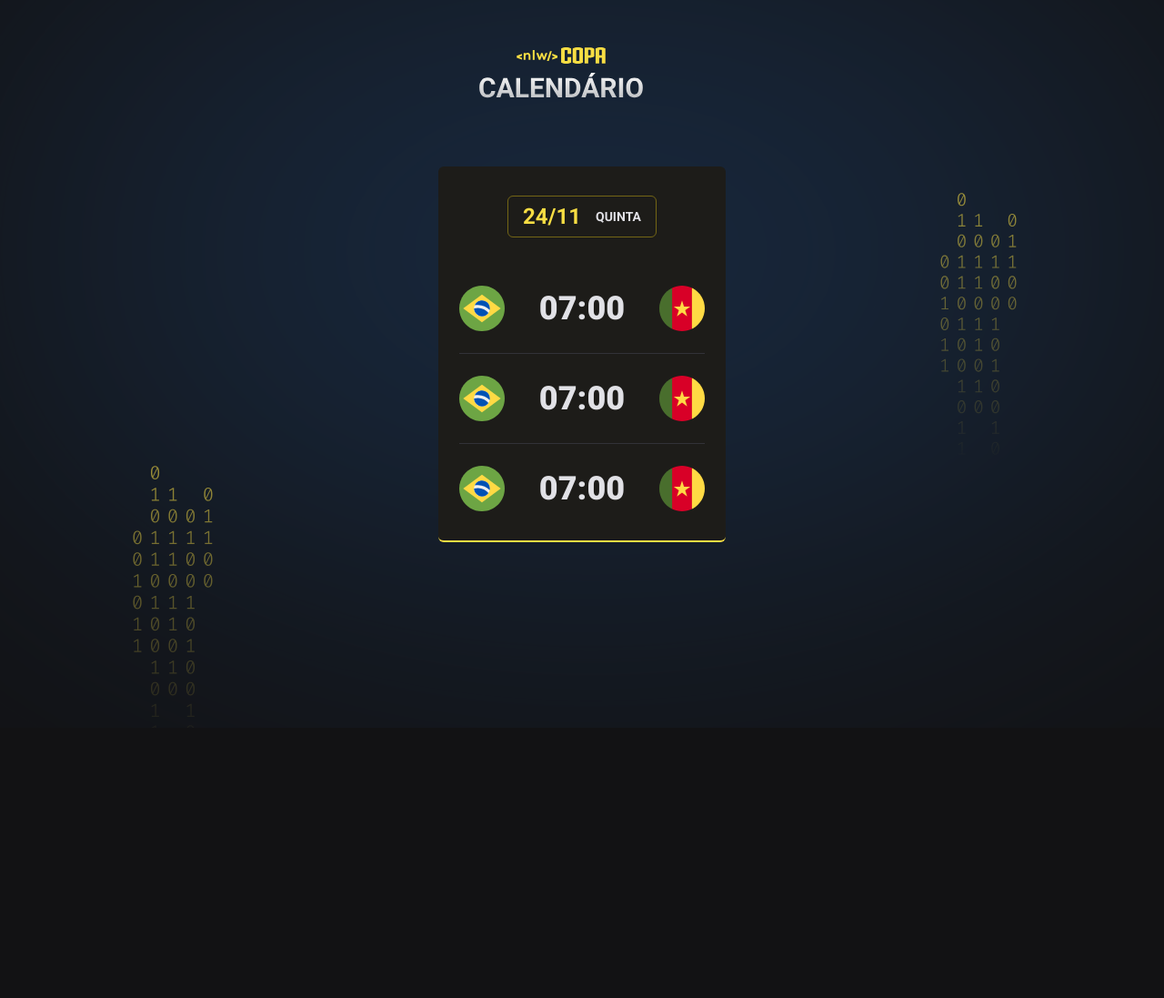
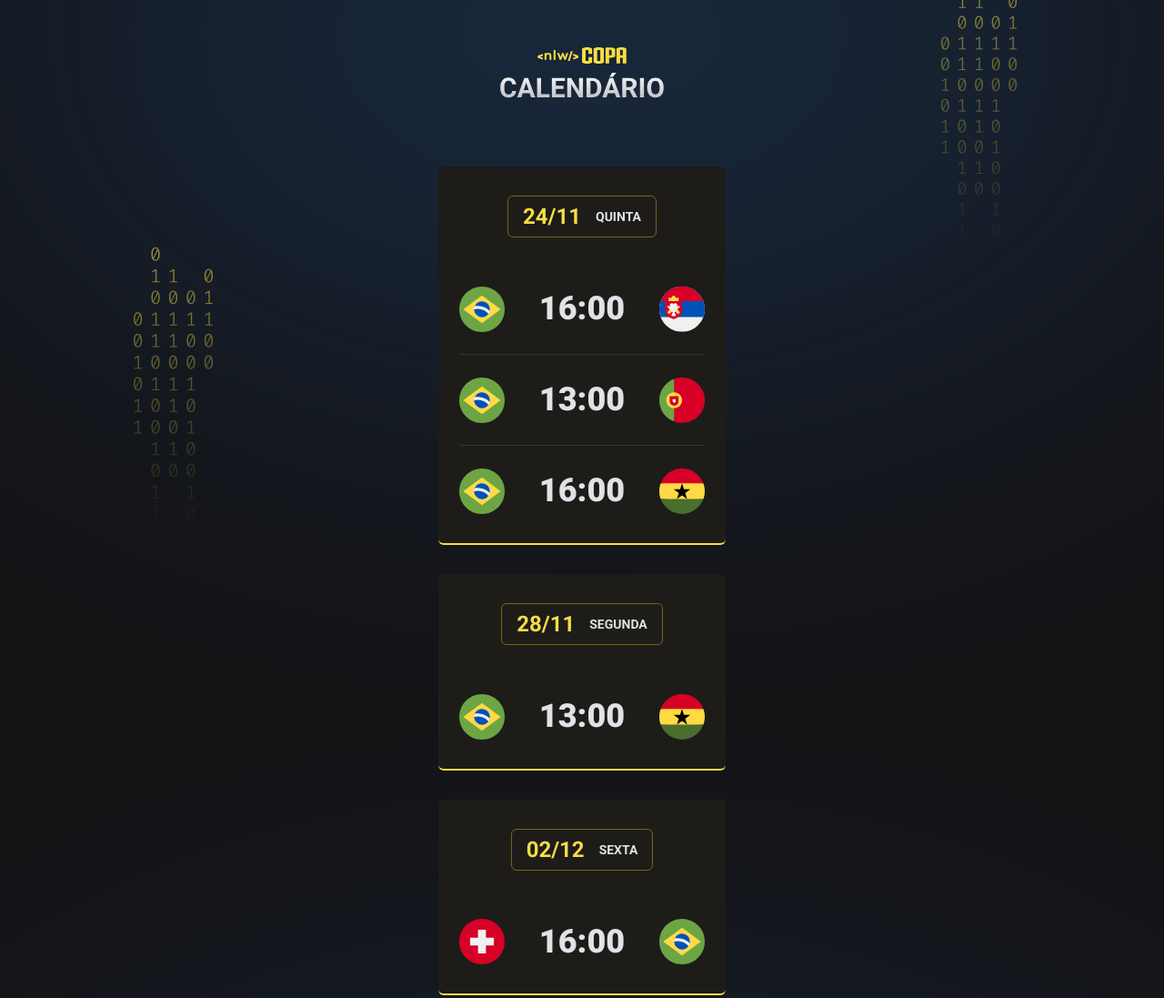
Before and after one commit to Miguelito2926/NWL-Copa-do-Mundo, a plain HTML site: page index.html in a window 1280 px wide. Shown: the whole page at 91% size. Before the commit the page ends 800 px from the top, so only its background shows below. Drawn offline with Linux system fonts and the light colour scheme.

Commit message:
Layout dinammico javascript

```diff
--- a/index.html
+++ b/index.html
@@ -12,34 +12,10 @@
 <link href="https://fonts.googleapis.com/css2?family=Roboto:wght@700;900&display=swap" rel="stylesheet">
 </head>
 <body>
-  <div id="app">
-    <header>
-      <img src="./assets/logo.svg" alt="Logo da NWL">
-    </header>
-    <main id="cards">
-      <div class="card">
-        <h2>24/11<span>quinta</span></h2>
-      <ul>
-        <li>
-          <img src="./assets/icon-brazil.svg" alt="Bandeira do Brasil">
-          <strong>07:00</strong>
-          <img src="./assets/icon-cameroon.svg" alt="bandeira de Camarões">
-        </li>
 
-        <li>
-          <img src="./assets/icon-brazil.svg" alt="Bandeira do Brasil">
-          <strong>07:00</strong>
-          <img src="./assets/icon-cameroon.svg" alt="bandeira de Camarões">
-        </li>
+  <div id="app"></div>
 
-        <li>
-          <img src="./assets/icon-brazil.svg" alt="Bandeira do Brasil">
-          <strong>07:00</strong>
-          <img src="./assets/icon-cameroon.svg" alt="bandeira de Camarões">
-        </li>
-      </ul>
-    </div>
-    </main>
-  </div>
+  <script src="./main.js"></script>
+
 </body>
 </html>
--- /dev/null
+++ b/main.js
@@ -0,0 +1,38 @@
+function createGame(player1, hour, player2){
+  return `
+        <li>
+          <img src="./assets/icon-${player1}.svg" alt="Bandeira do ${player1}">
+          <strong>${hour}</strong>
+          <img src="./assets/icon-${player2}.svg" alt="bandeira de ${player2}">
+        </li>
+  `
+}
+
+
+function createCard( date, day, games){
+  return `
+  <div class="card">
+        <h2>${date}<span>${day}</span></h2>
+      <ul>
+        ${games}
+
+
+      </ul>
+    </div>
+  `
+}
+
+
+document.querySelector('#app').innerHTML = `
+<header>
+      <img src="./assets/logo.svg" alt="Logo da NWL">
+    </header>
+    <main id="cards">
+      ${createCard("24/11", "quinta", createGame('brazil', '16:00', 'serbia') +
+      createGame('brazil', '13:00', 'portugal') +  createGame('brazil', '16:00', 'ghana')
+      )}
+
+      ${createCard("28/11", "segunda", createGame('brazil', '13:00', 'ghana'))}
+      ${createCard("02/12", "sexta", createGame('switzerland', '16:00', 'brazil'))}
+    </main>
+`
--- a/style.css
+++ b/style.css
@@ -12,7 +12,7 @@ body{
   background-color:#121214;
   background-image: url(./assets/bg.svg);
   background-position-x:center;
-  background-position-y:55.6% ;
+  background-position-y:-715px;
 }
 
 body * {
@@ -26,6 +26,13 @@ body * {
 
 header {
   margin-bottom: 63px;
+  text-align: center;
+  }
+
+  #cards {
+    display: flex;
+    flex-direction: column;
+    gap: 32px;
   }
 
   .card {
```
